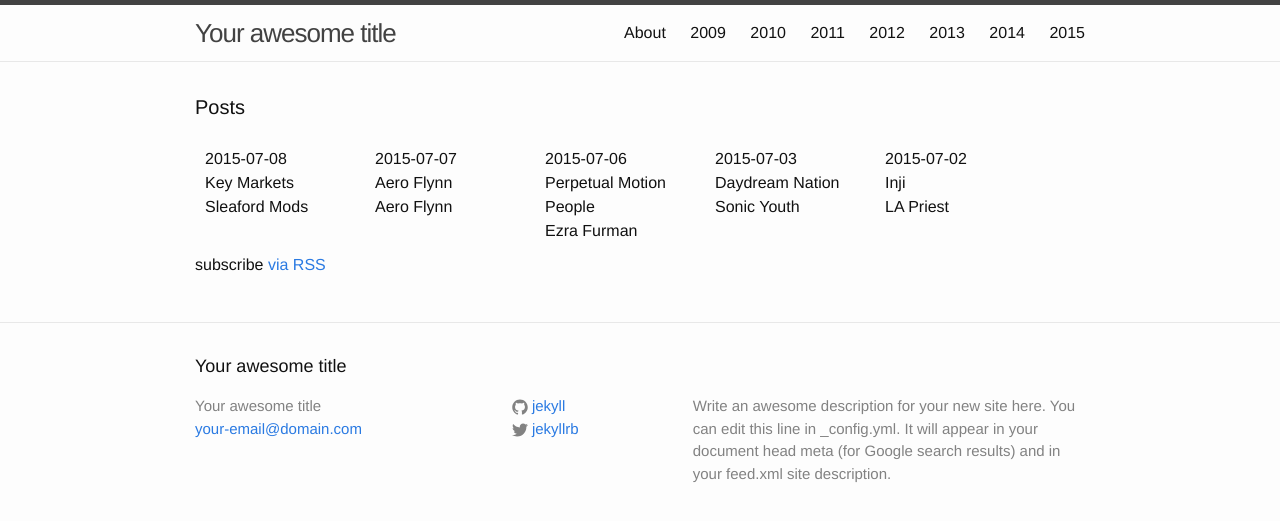
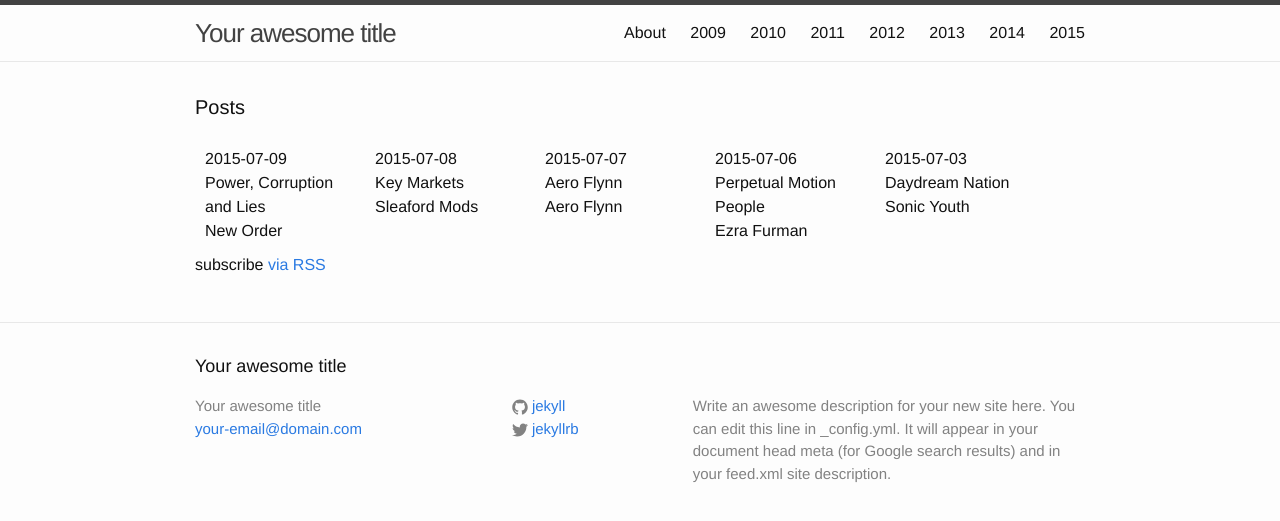
Before and after one commit to karaken12/bbc6musicaotd, a Jekyll site: the page built from site/index.html, in a window 1280 px wide. Shown: the top 521 px of the page. Built offline with Jekyll 4.4.1, drawn with Linux system fonts in a browser that asks for light colours.

Commit message:
Album for 2015-07-09.

```diff
--- a/site/_data/year/2015.yml
+++ b/site/_data/year/2015.yml
@@ -639,3 +639,8 @@
   title: Key Markets
   twitter: https://twitter.com/BBC6Music/status/618688921346699264
   spotify-id: 5v5XTM8IhfQUzKgaarEpPK
+- date: 2015-07-09
+  artist: New Order
+  title: Power, Corruption and Lies
+  twitter: https://twitter.com/BBC6Music/status/619146958788239361
+  spotify-id: 6qcqaO5QSn2T13BlumueKk
```
